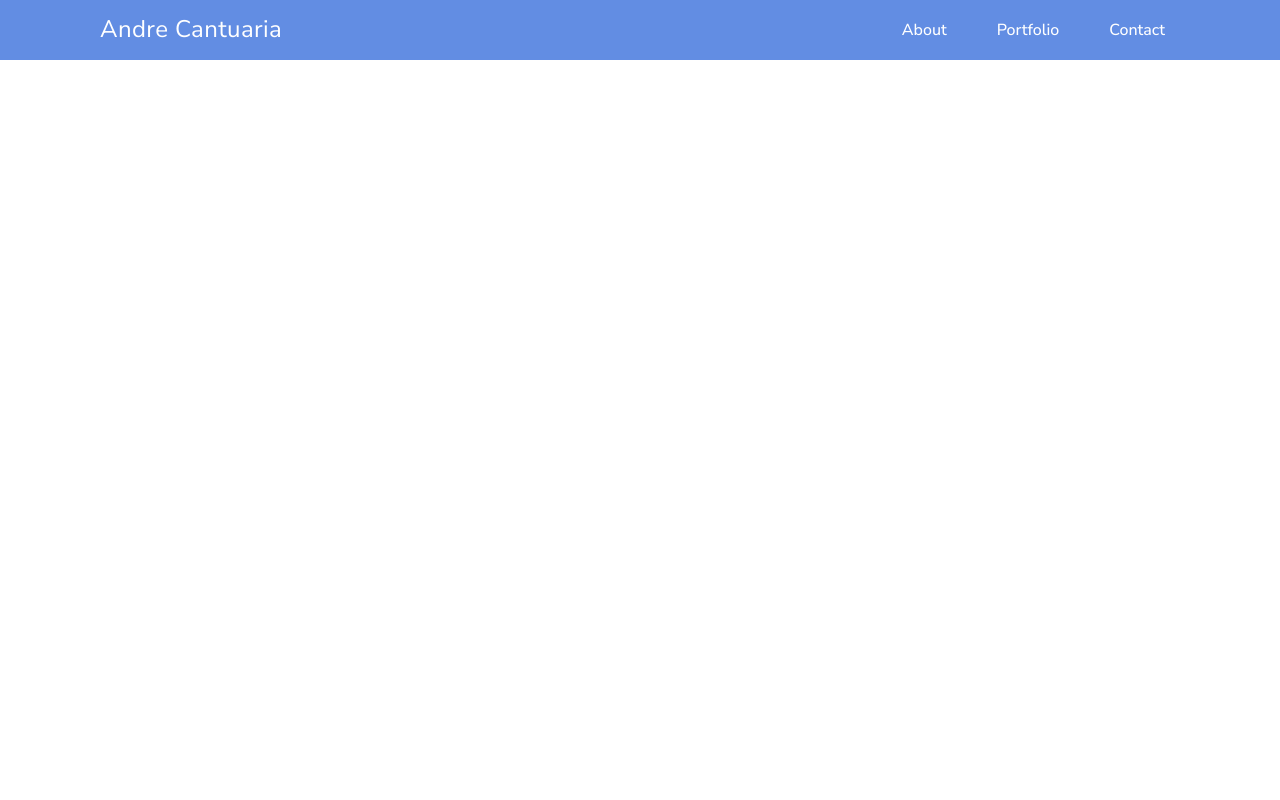
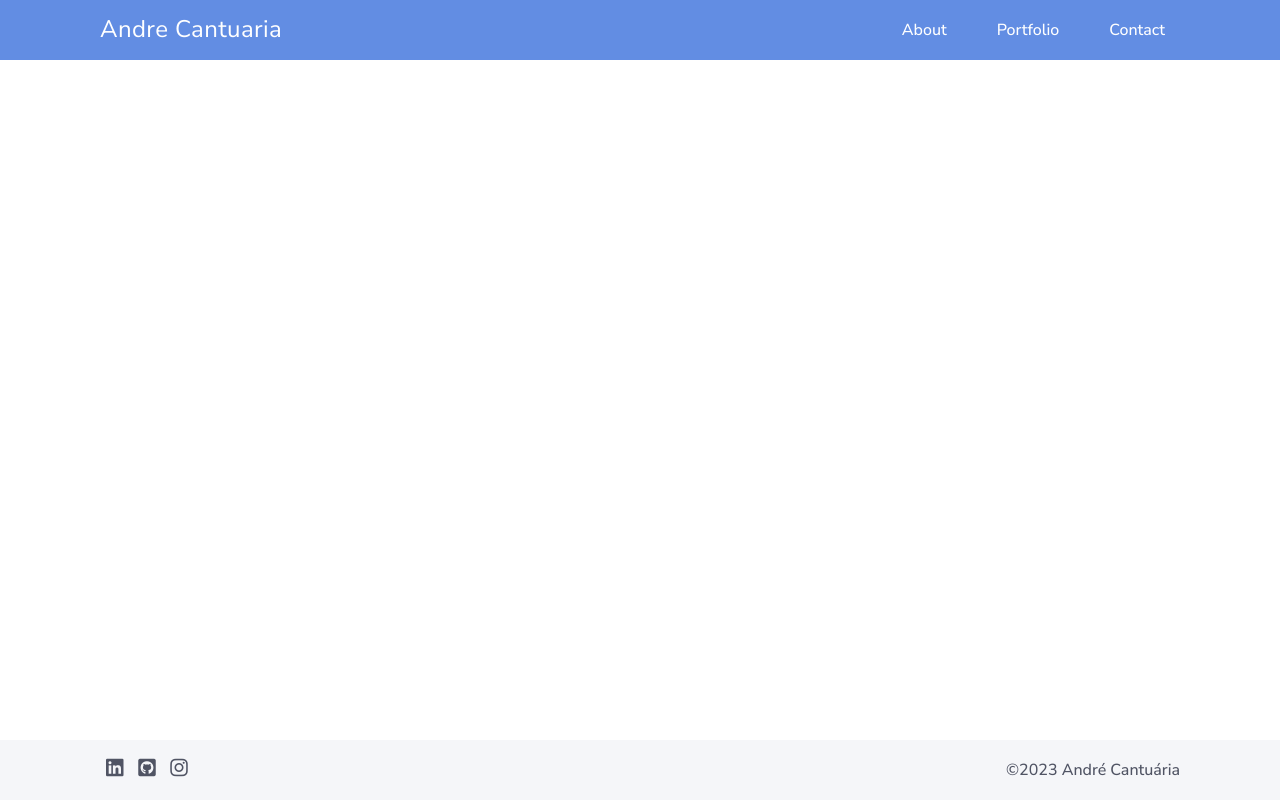
Before and after one commit to andrecantuaria/personal-website, a plain HTML site: page index.html in a window 1280 px wide. Drawn offline with Linux system fonts and the light colour scheme.

Commit message:
Create Footer

```diff
--- a/assets/style/index.css
+++ b/assets/style/index.css
@@ -88,8 +88,6 @@ p {
     font-size:16px;
     font-weight: 500;
     color: var(--app-dark-gray-bg);
-    line-height: 1.4;
-    margin-bottom: 30px;
 }
 
 a {
@@ -100,6 +98,10 @@ a {
 
 .bold {
     font-weight: 700;
+}
+
+header, footer {
+    height: 60px;
 }
 
 /*--------------HEADER----------------------*/
@@ -154,3 +156,49 @@ nav ul li + li {
     color: var(--app-white);
     line-height: 60px;
 }
+
+/*--------------FOOTER----------------------*/
+
+footer {
+    background-color: #f5f6f9;
+    height: 60px;
+}
+
+.social-icons {
+    width: 40%;
+    text-align: left;
+    line-height: 60px;
+    vertical-align: baseline;
+}
+
+.font-awesome i {
+    font-size: 20px;
+    color: #505464;
+    padding: 6px;
+    margin-right: 8px;
+    width: 20px;
+    height: 20px;
+    text-align: center;
+}
+
+.font-awesome i:hover {
+    font-size: 20px;
+    color: #602AC8;
+    padding: 6px;
+    margin-right: 8px;
+    width: 20px;
+    height: 20px;
+    text-align: center;
+}
+
+.copyright {
+    width: 60%;
+    line-height: 60px;
+    vertical-align: baseline;
+    text-align: right;
+}
+
+.copyright p {
+    color: #505464;
+    font-weight: 500;
+}
--- a/index.html
+++ b/index.html
@@ -9,9 +9,7 @@
         <meta name="keywords" content="Fullstack Developer, Web Development, Frontend Development,
         Backend Development, Web Application Development, JavaScript Developer, Software Development,
         Portfolio, Resume, HTML, CSS, JavaScript, Java, C#, SQL, Fullstack Development Services">
-
         <title>Andre Cantuaria | Fullstack Developer</title>
-
         <!-- Stylesheets -->
         <link rel="shortcut icon" href="./assets/img/favicon.ico" type="image/x-icon">
         <link rel="stylesheet" href="./assets/style/index.css" media="all">
@@ -40,7 +38,20 @@
 
         </main>
         <footer>
-
+            <div class="container flexbox">
+                <div class="social-icons">
+                    <p class="font-awesome">
+                        <a href="https://www.linkedin.com/in/andrecantuaria/" target="_blank"><i class="fa-brands fa-linkedin"></i></a>
+                        <a href="https://github.com/andrecantuaria" target="_blank"><i class="fa-brands fa-square-github"></i></a>
+                        <a href="https://www.instagram.com/andre.cantuaria/" target="_blank" ><i class="fa-brands fa-instagram"></i></a>
+                     </p>
+                </div>
+                <div class="copyright">
+                    <p>
+                        &copy;2023 Andr&eacute; Cantu&aacute;ria
+                    </p>
+                </div>
+            </div>
         </footer>
     </body>
 </html>
```
